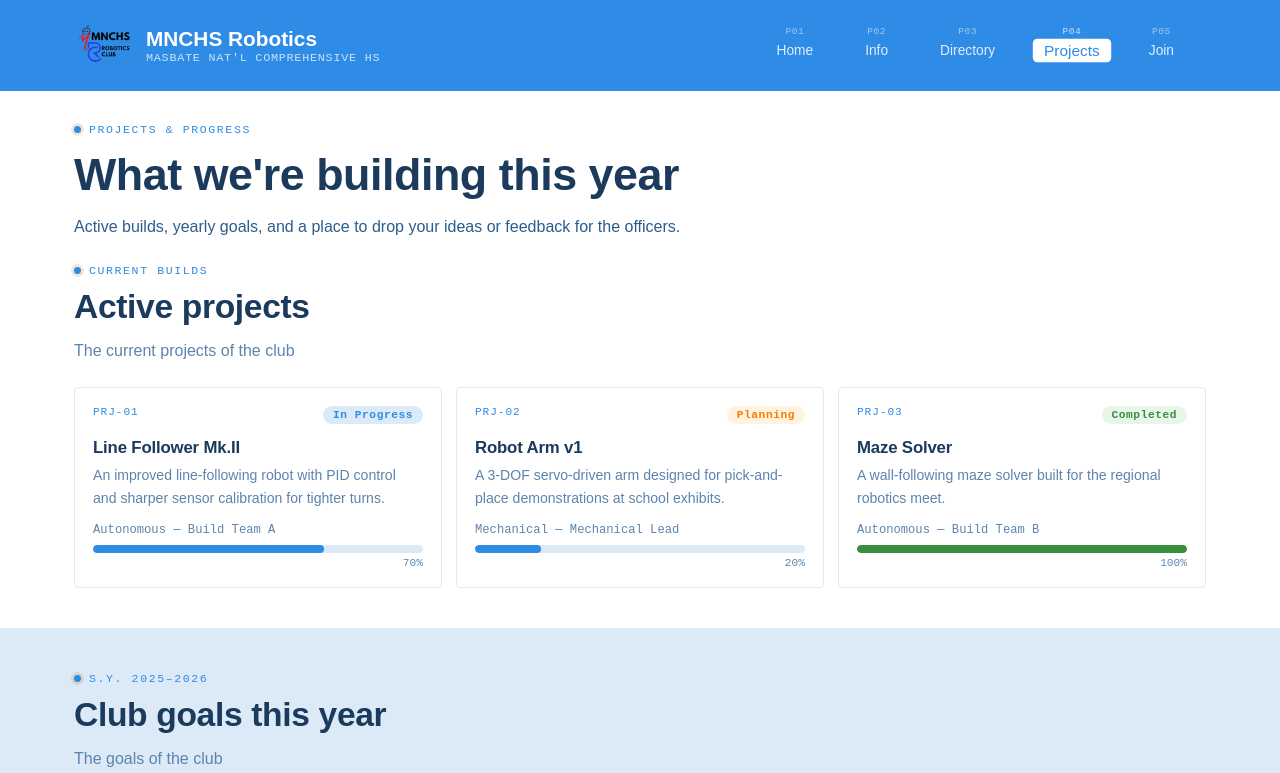
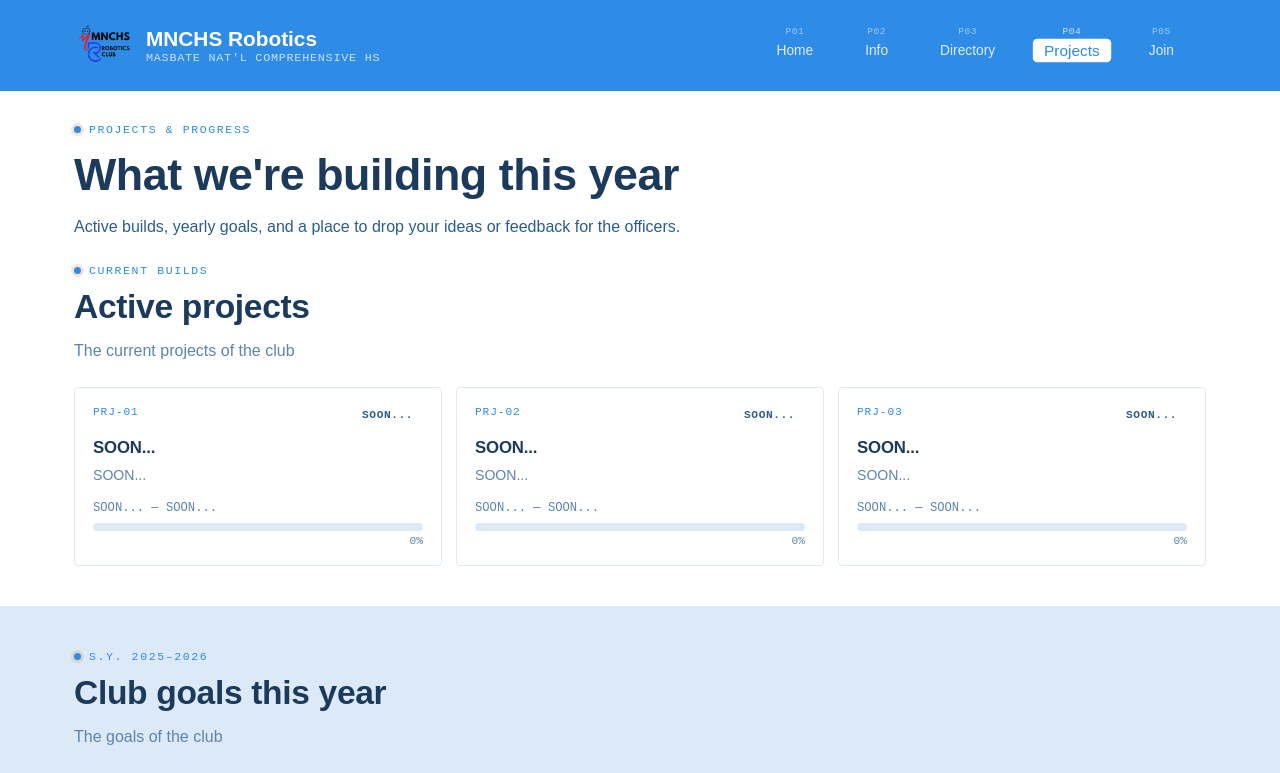
Before and after one commit to Stevemrfg/MNCHS-Robotics-Club-Website, a React (Vite) app in the folder mnchs-robotics/: page /#/projects in a window 1280 px wide. Shown: the top 773 px of the page. Built offline with nearby package versions, Linux system fonts and the light colour scheme.

Commit message:
Update project details to placeholders

```diff
--- a/mnchs-robotics/src/pages/Projects.jsx
+++ b/mnchs-robotics/src/pages/Projects.jsx
@@ -4,30 +4,30 @@ import { useState } from 'react'
 const PROJECTS = [
   {
     id: 'PRJ-01',
-    name: 'Line Follower Mk.II',
-    category: 'Autonomous',
-    status: 'In Progress',
-    team: 'Build Team A',
-    desc: 'An improved line-following robot with PID control and sharper sensor calibration for tighter turns.',
-    progress: 70,
+    name: 'SOON...',
+    category: 'SOON...',
+    status: 'SOON...',
+    team: 'SOON...',
+    desc: 'SOON...',
+    progress: 0,
   },
   {
     id: 'PRJ-02',
-    name: 'Robot Arm v1',
-    category: 'Mechanical',
-    status: 'Planning',
-    team: 'Mechanical Lead',
-    desc: 'A 3-DOF servo-driven arm designed for pick-and-place demonstrations at school exhibits.',
-    progress: 20,
+    name: 'SOON...',
+    category: 'SOON...',
+    status: 'SOON...',
+    team: 'SOON...',
+    desc: 'SOON...',
+    progress: 0,
   },
   {
     id: 'PRJ-03',
-    name: 'Maze Solver',
-    category: 'Autonomous',
-    status: 'Completed',
-    team: 'Build Team B',
-    desc: 'A wall-following maze solver built for the regional robotics meet.',
-    progress: 100,
+    name: 'SOON...',
+    category: 'SOON...',
+    status: 'SOON...',
+    team: 'SOON...',
+    desc: 'SOON...',
+    progress: 0,
   },
 ]
 
```
